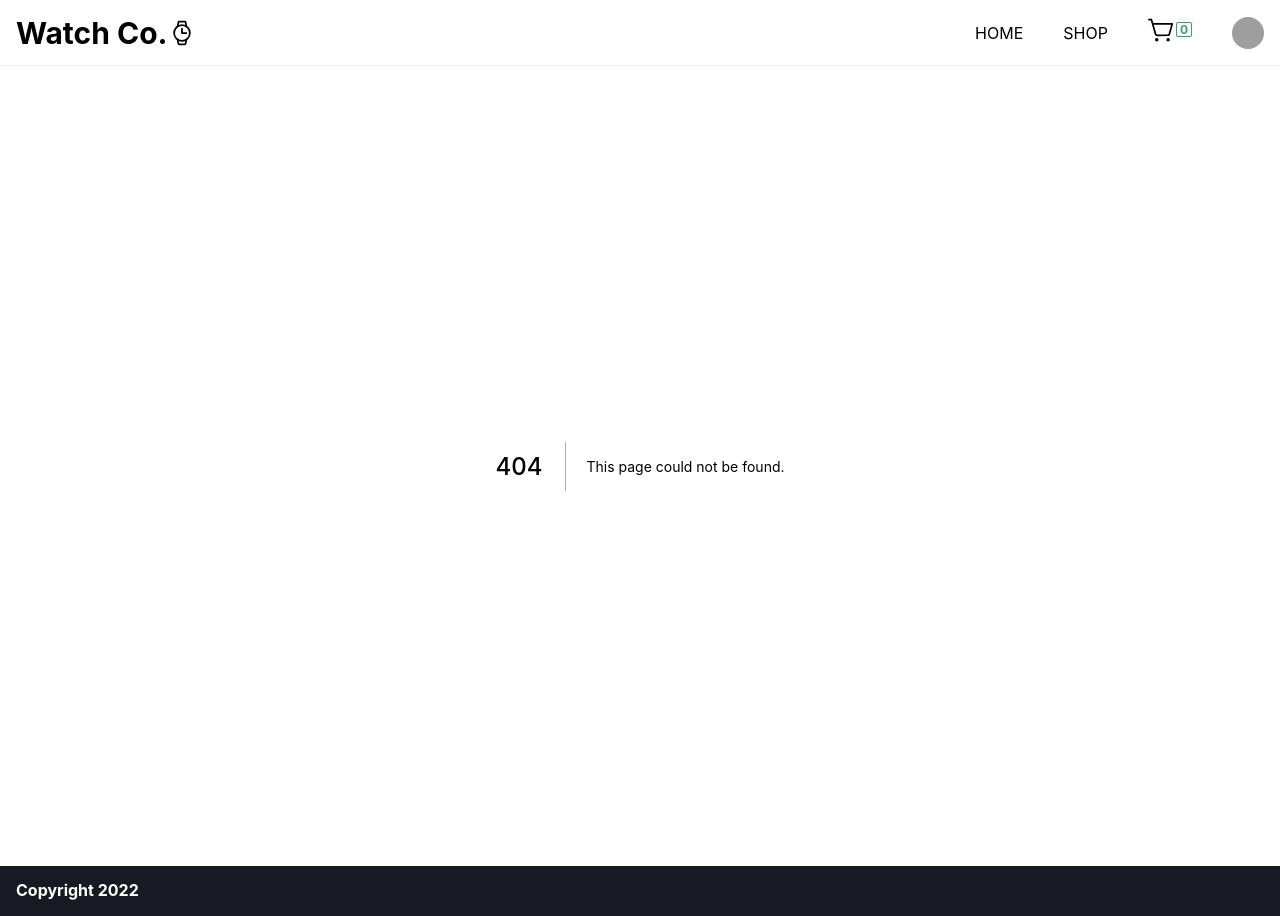
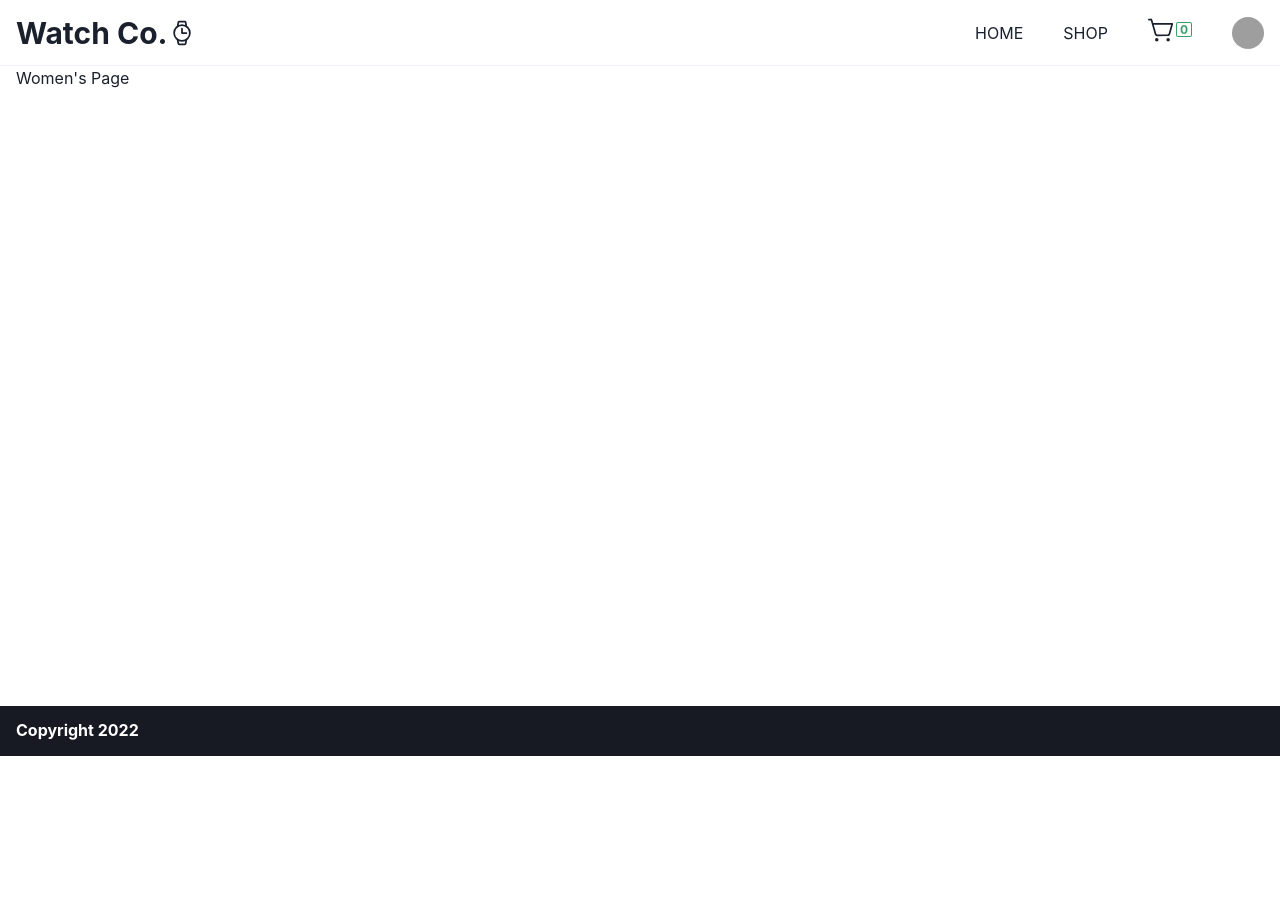
Before and after one commit to alfredomayorga/watchco, a Next.js app: page /shop/womens-watches in a window 1280 px wide. Before the commit this address had no page. After the commit the page ends 800 px from the top, so only its background shows below. Built offline with nearby package versions, Linux system fonts and the light colour scheme; grey boxes are pictures that could not be loaded.

Commit message:
feat: initial setup for womens page

```diff
--- /dev/null
+++ b/pages/shop/womens-watches.tsx
@@ -0,0 +1,7 @@
+import React from 'react'
+
+function WomensPage() {
+  return <div>Women&apos;s Page</div>
+}
+
+export default WomensPage
```
